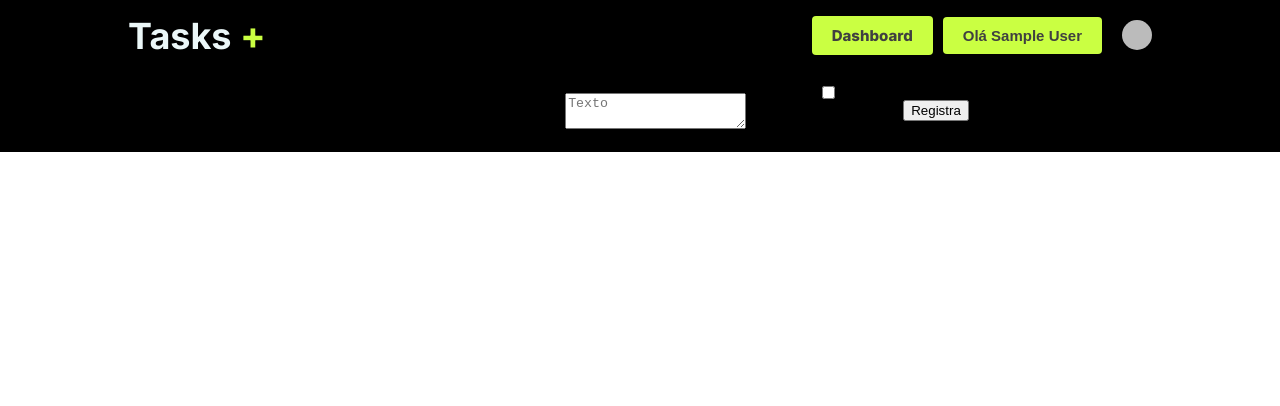
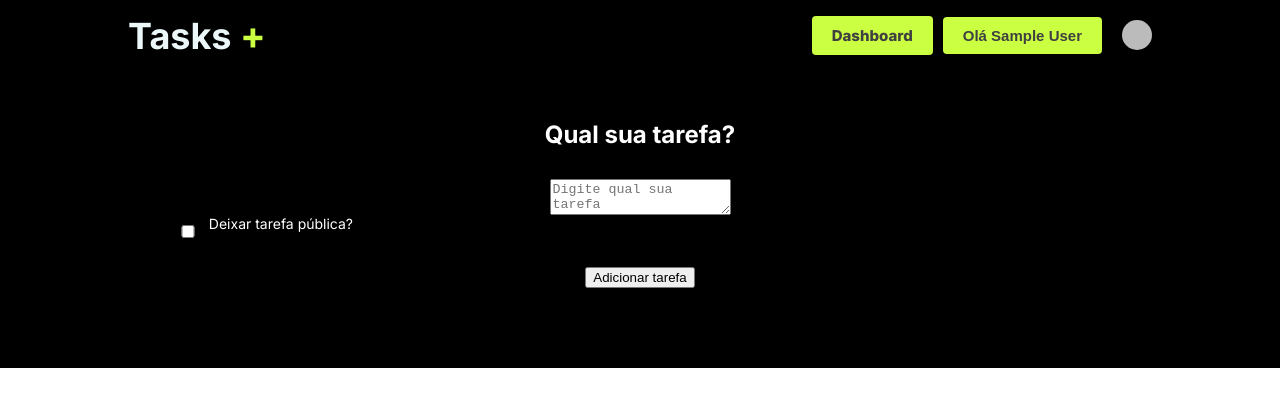
Before and after one commit to rodolphoreis/tasks, a Next.js app: page /dashboard in a window 1280 px wide. Shown: the top 406 px of the page. Built offline with nearby package versions, Linux system fonts and the light colour scheme; no server answers; sample sign-in values are in the browser's storage.

Commit message:
refactor component

```diff
--- a/src/components/dashboard/index.tsx
+++ b/src/components/dashboard/index.tsx
@@ -1,19 +1,28 @@
+"use client";
+
 import Textarea from "../textarea";
 import styles from "./dashboardComponent.module.css";
 
 const DashboardComponent = () => {
+  const handleSubmit = (event: React.FormEvent) => {
+    event.preventDefault();
+  };
   return (
     <>
       <main className={styles.main}>
-        <h1>Qual sua tarefa?</h1>
-        <Textarea />
-        <div className={styles.checkbox}>
-          <input type="checkbox" />
-          <label>Deixar tarefa público</label>
-        </div>
-        <button type="button" className={styles.button}>
-          Registra
-        </button>
+        <section className={styles.content}>
+          <div className={styles.contentForm}>
+            <h1>Qual sua tarefa?</h1>
+            <form onSubmit={handleSubmit} className={styles.form}>
+              <Textarea placeholder="Digite qual sua tarefa" />
+              <div className={styles.checkboxArea}>
+                <input type="checkbox" className={styles.checkbox} />
+                <label>Deixar tarefa pública? </label>
+              </div>
+              <button type="submit">Adicionar tarefa</button>
+            </form>
+          </div>
+        </section>
       </main>
     </>
   );
```
